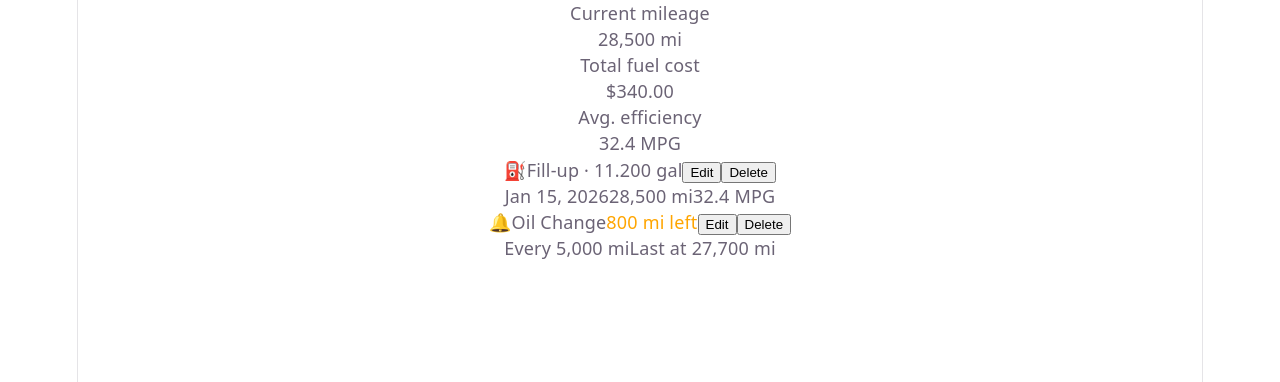
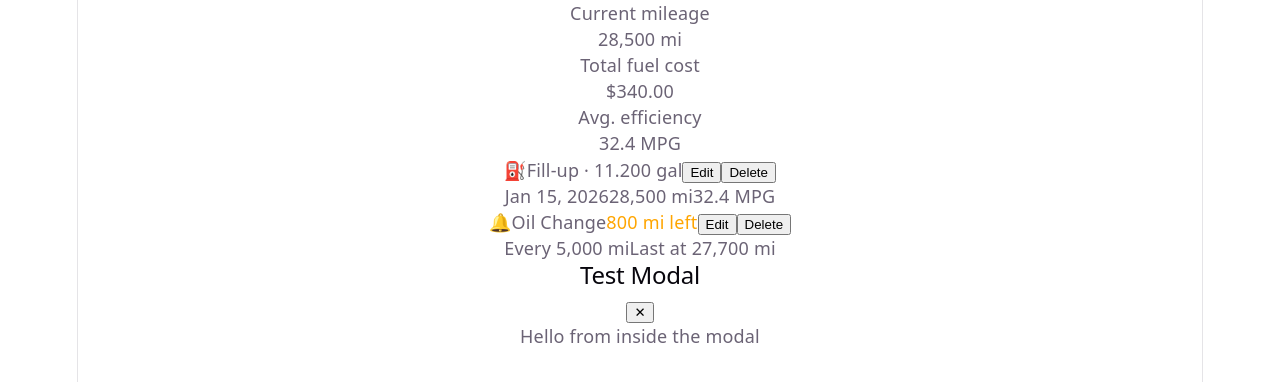
Before and after one commit to jfkeis/GloveBoxBook, a React (Vite) app in the folder glovebox-book/: page / in a window 1280 px wide. Shown: the top 382 px of the page. Built offline with nearby package versions, Linux system fonts and the light colour scheme.

Commit message:
added Modal

```diff
--- a/glovebox-book/src/App.jsx
+++ b/glovebox-book/src/App.jsx
@@ -2,6 +2,7 @@ import React from 'react'
 import { StatCard } from './components/StatCard'
 import { LogRow } from './components/LogRow'
 import { ReminderRow } from './components/ReminderRow'
+import { Modal } from './components/Modal'
 
 export default function App() {
   return (
@@ -23,8 +24,9 @@ export default function App() {
         onEdit={() => {}}
         onDelete={() => {}}
       />
+      <Modal title="Test Modal" onClose={() => {}}>
+        <p>Hello from inside the modal</p>
+      </Modal>
     </div>
-
-
   )
 }
--- /dev/null
+++ b/glovebox-book/src/components/Modal.jsx
@@ -0,0 +1,13 @@
+export function Modal ({ title, onClose, children}) {
+    return (
+        <div>
+            <div>
+                <div>
+                    <h2>{title}</h2>
+                    <button onClick={onClose}>✕</button>
+                </div>
+                {children}
+            </div>
+        </div>
+    )
+}
```
